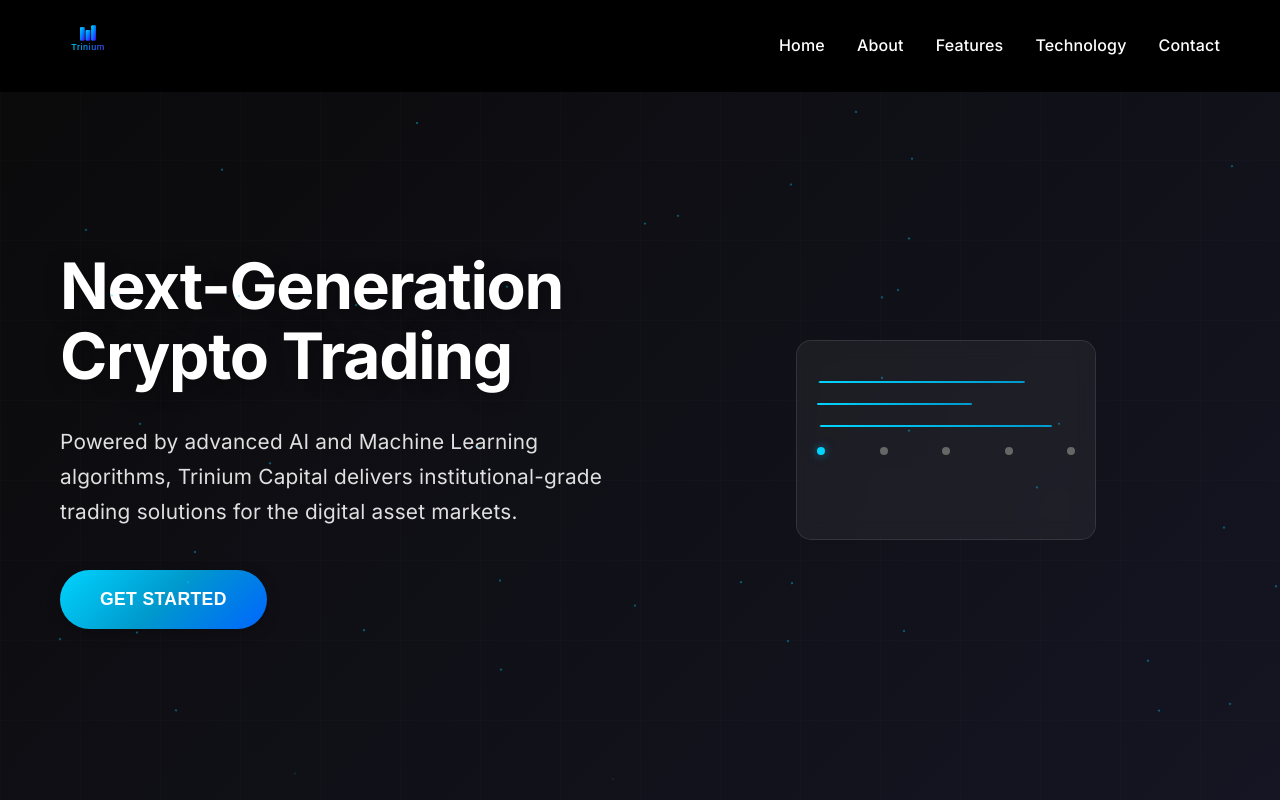
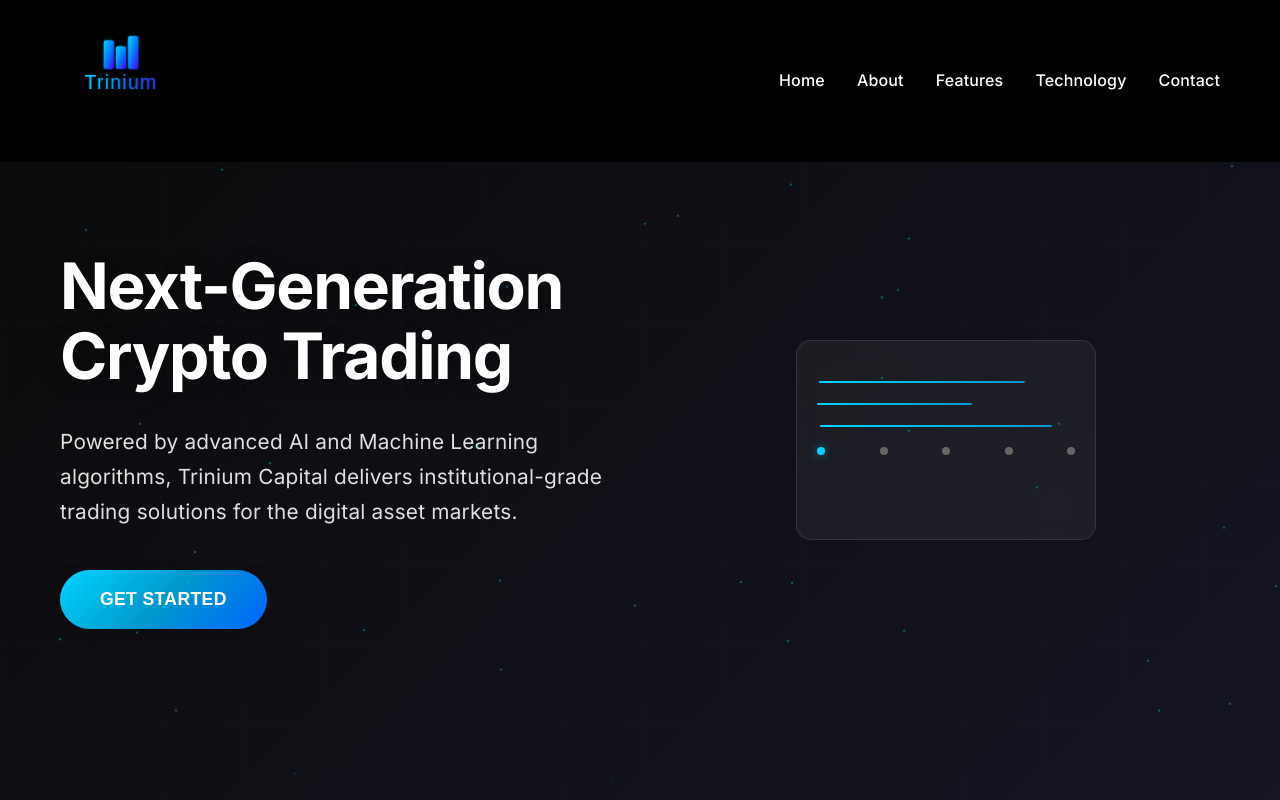
Before and after one commit to meny556/trinium-capital-website, a plain HTML site: page index.html in a window 1280 px wide. Shown: the top 800 px of the page. Drawn offline with Linux system fonts and the light colour scheme; no server answers.

Commit message:
dor bachyani

```diff
--- a/styles.css
+++ b/styles.css
@@ -840,7 +840,7 @@ html {
 }
 
 .logo-img {
-    height: 60px;
+    height: 130px;
     width: auto;
     vertical-align: middle;
     margin-left: 0;
```
